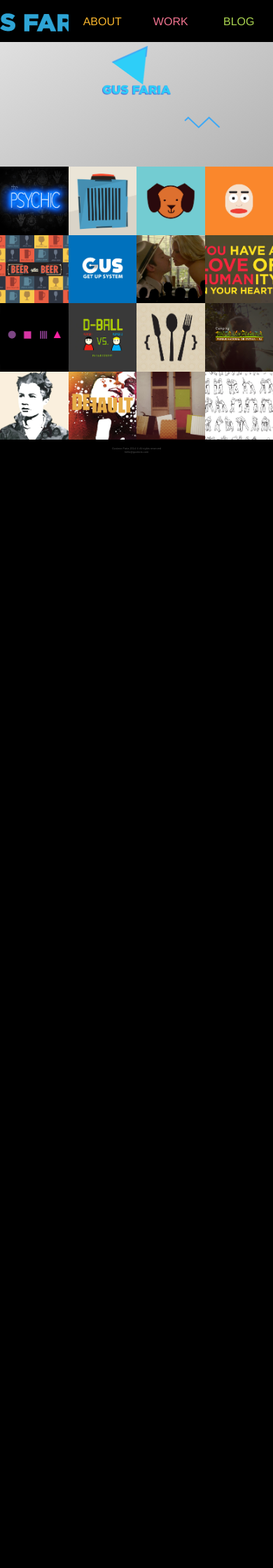
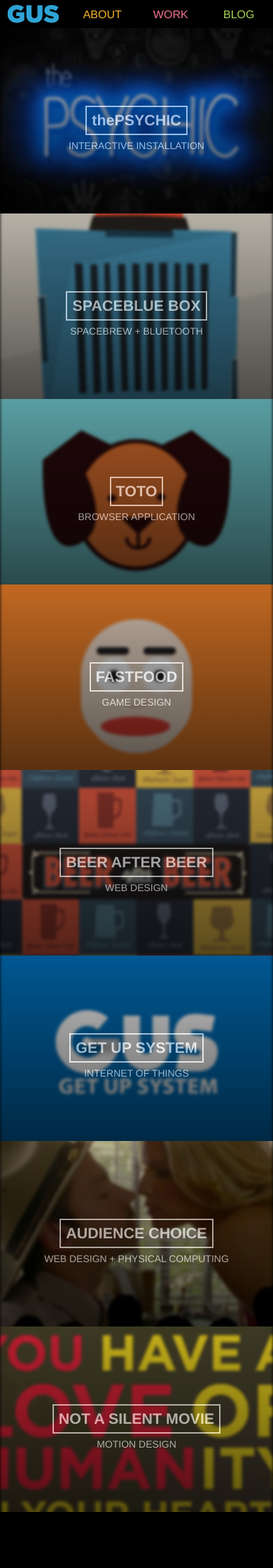
Before and after one commit to gusfaria/portfolio, a PHP site: page /portfolio/index.php?page=home in a window 390 px wide. Shown: the top 2240 px of the page at 70% size. Before the commit the page ends 648 px from the top, so only its background shows below. Run offline with PHP 8.4, Linux system fonts and the light colour scheme; some libraries are stand-ins or nearby versions.

Commit message:
make it responsive for iphone

```diff
--- a/css/style.css
+++ b/css/style.css
@@ -32,7 +32,6 @@ div#container{
 	section#main{
 		background: linear-gradient(to bottom right, #E6E6E6, #B3B3B3);
 		background: -moz-linear-gradient:(to bottom right, #E6E6E6, #B3B3B3);
-
 		padding: 15% 0 13% 0;
 		width: 100%;
 		text-align: center;
@@ -42,6 +41,54 @@ div#container{
 		section#main img{
 			width: 25%;
 		}
+
+
+	section#about{
+		overflow: hidden;
+		width: 50%;
+		height: auto;
+		margin: auto;
+		margin-bottom: 20px;
+		margin-top: 5px;
+		display: none;
+		font-weight: 400;
+		font-style: italic;
+		font-size: 20px;
+		font-family: "Gotham", Helvetica, sans-serif;
+		color: #555;
+
+		text-align: center;
+		opacity: 0.7;
+	}
+
+	section#about p{
+		margin-bottom: 20px;
+	}
+
+
+	.highlight{
+		font-weight: bolder;
+	}
+
+	#curve{
+		margin: 0 auto;
+		margin-top: 20px;
+	}
+	#triangle{
+		margin: 0 auto;
+		-moz-animation: rot 6s linear infinite;
+		-webkit-animation: rot 6s linear infinite;
+		animation: rot 6s linear infinite;
+	}
+	.path {
+	  stroke-dasharray: 340;
+	  stroke-dashoffset: 340;
+	  -webkit-animation: dash 3s linear alternate infinite;
+	  -moz-animation: dash 3s linear alternate infinite;
+	  animation: dash 3s linear alternate infinite;
+	}
+
+
 
 /*	//NAV// */
 nav#main_nav{
@@ -110,6 +157,7 @@ nav#main_nav{
 					color: lightgray !important;
 				}
 
+/*//working list section*/
 	section#section_work{
 		width: 100%;
 		background-color: black;
@@ -236,16 +284,7 @@ nav#main_nav{
 			header .header_container{
 				min-width: 100%;
 			}
-				header .header_container iframe{
-					width: 100%;
-					height: 56.25%;
-					background: red;
-				}
-			/*header iframe {
-				width: 100%;
-				height: 56.25%
-				background: lime;
-			}*/
+
 		section#work_content{
 			width: 100%;
 			padding: 50px 5%;
@@ -330,7 +369,7 @@ nav#main_nav{
 			footer.project_footer a:link{
 				color: black;
 				text-decoration: none;
-				font-size: 1.1vw;
+				font-size: 15px;
 				font-weight: 300;
 				opacity: 0.4;
 			}
@@ -358,43 +397,8 @@ nav#main_nav{
 			padding: 10px 0;
 		}
 
-section#about{
-	overflow: hidden;
-	width: 50%;
-	height: auto;
-	margin: auto;
-	margin-bottom: 20px;
-	margin-top: 5px;
-	display: none;
-	font-weight: 400;
-	font-style: italic;
-	font-size: 1.5vw;
-	font-family: "Gotham", Helvetica, sans-serif;
-	color: #555;
-
-	text-align: center;
-	opacity: 0.7;
-}
-
-section#about p{
-	margin-bottom: 20px;
-}
 
 
-.highlight{
-	font-weight: bolder;
-}
-
-#curve{
-	margin: 0 auto;
-	margin-top: 20px;
-}
-#triangle{
-	margin: 0 auto;
-	-moz-animation: rot 6s linear infinite;
-	-webkit-animation: rot 6s linear infinite;
-	animation: rot 6s linear infinite;
-}
 @-webkit-keyframes rot{
 	from{
 		-webkit-transform:rotate(0deg);
@@ -416,13 +420,297 @@ section#about p{
 		-webkit-transform:rotate(360deg);
 	}
 }
-.path {
-  stroke-dasharray: 340;
-  stroke-dashoffset: 340;
-  -webkit-animation: dash 3s linear alternate infinite;
-  -moz-animation: dash 3s linear alternate infinite;
-  animation: dash 3s linear alternate infinite;
+
+
+
+
+
+
+
+
+
+
+
+
+
+/*  media query  */
+@media (max-width: 640px) and (min-width: 300px)  {
+	/*nav*/
+	nav#main_nav{
+		height: 40px;
+	}
+	nav#main_nav ul#nav_list{
+	  	height: 40px;
+	}
+		a#navLogo h1{
+			max-width: 100%;
+			height: 40px;
+		    background: url('../img/logo_nav_mobile.png') center 0 no-repeat;
+		    text-indent: -99999px;
+		}
+				a#navLogo h1:hover{
+			    	background-position: center -40px;
+				}
+		nav#main_nav ul li.link{
+		    height: 5px;
+		    padding: 12px 0;
+		    font-size: 16px;
+		}
+
+	/* main & about */
+	section#main{
+		padding: 0;
+		padding-top: 40px;
+	}
+	article#logo_wrapper{
+		width: 100%;
+	}
+	/* logo */
+	article#logo_wrapper img{
+		display: none !important;
+	}
+	#curve{
+		display: none !important;
+	}
+	#triangle{
+		display: none;
+	}
+
+	section#about{
+		width: 90%;
+	}
+	section#about p{
+		padding: 20px 0 10px 0;
+	}
+
+
+	/* work list */
+	section#section_work ul#work_list li.each_work{
+		width: 100%;
+		height: 265px;
+
+		overflow: hidden;
+	}
+		section#section_work ul#work_list li.each_work img{
+			margin-top: -50px;
+			-webkit-filter: blur(2px);
+			-moz-filter: blur(2px);
+			filter: blur(2px);
+		}
+
+			div.work_detail{
+				width: 100%;
+				height: 265px;
+				top: 0;
+				background: linear-gradient(rgba(0,0,0, 0.3), rgba(0, 0, 0, 0.85));
+				background:  -moz-linear-gradient( rgba(0, 0, 0, 0.3), rgba(0, 0, 0, 0.85));
+				opacity: 0.75;
+
+			}
+				a.work_link:hover div.work_detail{
+					margin-top: 0;
+				}
+
+				div.work_detail p.worktitle{
+					position: relative;
+					top: 120px;
+					font-size:5.5vw;
+				}
+						ul#work_list li:hover div.work_detail p.worktitle{
+							top: 120px;
+						}
+
+
+				div.work_detail p.worksubtitle{
+					font-size: 14px;
+					font-weight: 100;
+					position: relative;
+					top: 135px;
+
+				}
+					section#section_work ul li:hover div.work_detail p.worksubtitle{
+						top: 135px;
+					}
+
+	/* footer */
+	footer#main_footer	{
+		font-size: 12px;
+	}
+		footer#main_footer p{
+			padding: 10px 0;
+		}
+
+	div#project_wrapper{
+
+	}
+
+	header{
+		padding-top: 40px;
+/*		position: fixed;
+		top: 0;
+		text-align: center;
+		width: 100%;
+		min-height: auto;
+		margin: 0 auto;
+		overflow:hidden;
+		z-index:-1;
+		background: black;
+		align-items: center;
+		justify-content: center;
+		vertical-align: middle;*/
+    }
+		header img {		}
+		header .header_container {		}
+
+	section#work_content{
+/*		width: 100%;
+
+		margin: 0 auto; */
+		padding: 50px 0 20px 0;
+		width: 100%;
+		margin-top: 210px;
+		padding-top: 20px;
+		display: block;
+/*		display: flex;
+		display: -webkit-box;
+		display: -ms-flexbox;
+		display: -webkit-flex;
+
+		background: linear-gradient(to bottom right, #E6E6E6, #B3B3B3);
+
+		-webkit-box-shadow: 2px -21px 38px -1px rgba(0,0,0,0.45);
+		-moz-box-shadow: 2px -21px 38px -1px rgba(0,0,0,0.45);
+		box-shadow: 2px -21px 38px -1px rgba(0,0,0,0.45);*/
+	}
+
+	article#work_details{
+		/*color: black;*/
+		width: 100%;
+		display: block;
+		padding: 0 10px;
+		/*padding-right: 3px;*/
+		margin-bottom: 20px;
+	}
+
+		article#work_details h2{
+			font-size: 30px;
+		}
+
+		article#work_details h3{
+			font-size: 20px;
+			/*font-weight: 100;*/
+		}
+
+		/*article#work_details div.toolbox{
+			width: 100%;
+			padding: 10px 0;
+		}*/
+
+
+		div.toolbox h4{
+			/*display: inline-table;*/
+			/*padding: 4px;*/
+			/*border: 1px solid black;*/
+			margin: 3px 0;
+			font-size: 15px;
+		}
+
+		article#work_details p{
+			font-size: 15px;
+			margin-top: 5px;
+		}
+
+	article#work_imgs{
+		width: 100%;
+		padding-left: 0;
+		padding: 0 3px;
+	}
+
+	article#work_imgs img{
+		/*width: 900px;*/
+		width: 100%;
+		display: block;
+/*		border: #676767 solid 3px;*/
+		border: none;
+		margin-bottom: 15px;
+	}
+
+	article#work_imgs .video_container{
+		max-width: 100%;
+		display: block;
+		margin-bottom: 15px;
+		position: relative;
+		padding-bottom: 56.25%;
+		height: 0;
+		overflow: hidden;
+	}
+
+	.video_container iframe{
+		position: absolute;
+	    top: 0;
+	    left: 0;
+	    width: 100%;
+	    height: 100%;
+	}
+
+	footer.project_footer{
+		/*background: #4D4D4D;
+		width: 100%;
+		padding: 10px 0;
+		text-align: center;*/
+	}
+
+	footer.project_footer a:link{
+		/*color: black;
+		text-decoration: none;*/
+		font-size: 15px;
+		font-weight: 300;
+		opacity: 0.4;
+	}
+
+	/*footer.project_footer a:visited{ color: black;}
+	footer.project_footer a:after{
+			 margin-left: 10px;
+			 font-family: 'icomoon';
+			 content:' \e600';
+			 transition:ALL 0.5s;
+	}
+	footer.project_footer a:hover:after{
+		margin-left: 20px;
+	}*/
+
 }
+
+
+
+/*//delete this after using*/
+
+
+
+/*//delete this after using*/
+
+
+
+
+
+
+
+
+
+
+
+
+
+
+
+
+
+
+
+
+
+
+
 
 @-webkit-keyframes dash{
   from {
@@ -460,6 +748,4 @@ section#about p{
 	div.work_detail p.worksubtitle{
 		top: 45%;
 	}
-
-
 }
--- a/includes/head.php
+++ b/includes/head.php
@@ -5,6 +5,7 @@
 	<meta name="keywords" content="design, portfolio, technology, Gus Faria, Gustavo Faria, MFA DT, Parsons, New York, Rio de Janeiro, UX design, Frontend developer, web design" />
 	<meta name="owner" content="hello@gusfaria.com" />
 	<meta name="author" content="Gustavo Faria" />
+	<meta name="viewport" content="width=device-width" />
 
 	<!-- CSS Code -->
 	<link rel="stylesheet" href="css/style.css">
--- a/includes/home.php
+++ b/includes/home.php
@@ -1,12 +1,14 @@
 
-            <nav id="main_nav" class="nav_work">
+            <?php include_once 'includes/nav.php'; ?>
+
+         <!--    <nav id="main_nav" class="nav_work">
                   <ul id="nav_list">
                         <li><a id = "navLogo" href="http://www.gusfaria.com"><h1>GUSTAVO-FARIA</h1></a></li>
                         <li class="link"><a class="navAbout" href="http://localhost/portfolio/#main">ABOUT</li>
                         <li class="link"><a class="navWork" href="http://localhost/portfolio/#section_work">WORK</a></li>
                         <li class="link"><a class ="navBlog" href="http://www.gusfaria.com/blog/">BLOG</a></li>
                   </ul>
-            </nav>
+            </nav> -->
             <section id="main">
 			<article id="logo_wrapper">
 				<div id="triangle">
@@ -19,7 +21,7 @@
 
                         </div>
                         <img src="img/logo.png">
-                        <section id="about" class="hide">
+                        <section id="about">
                               <p>HELLO, MY NAME IS GUSTAVO. I AM A NEW YORK BASED UX DESIGNER + FRONT-END DEVELOPER. I RECENTLY GOT MY MASTER DEGREE FROM PARSON’S DESIGN AND TECHNOLOGY. </p>
                               <p>IF YOU WANT TO KNOW MORE ABOUT MY WORK, EMAIL ME: <span class="highlight" style="font-style:bolder;">HELLO@GUSFARIA.COM</span></p>
                         </section>
--- a/js/main.js
+++ b/js/main.js
@@ -1,8 +1,10 @@
-//toggle about
-// $('a.navAbout').click(function(){
-//   $('#about').slideToggle();
-//   return false;
-// });
+
+$( document ).ready(function() {
+  if(location.hash == "#main"){
+    $('#about').slideDown("slow");
+  };
+});
+
 
 //smooth scrolling
 $(function() {
@@ -14,8 +16,10 @@ $(function() {
         if(target.selector == "#main"){
           if($(window).scrollTop() > 600){
             $('#about').slideDown();
+            $('article#logo_wrapper img').addClass('hide');
           } else {
             $('#about').slideToggle();
+            $('article#logo_wrapper img').toggleClass('hide');
           }
         }
         $('html,body').animate({
@@ -26,15 +30,3 @@ $(function() {
     }
   });
 });
-
-$( document ).ready(function() {
-  if(location.hash == "#main"){
-    $('#about').slideDown("slow");
-  };
-});
-
-// $(document).on("scroll", function(){
-//   if($(window).scrollTop() > 600)  {
-//     $('#about').slideUp();
-//   }
-// });
```
Also changed, not shown: img/logo_nav_mobile.png (added).
